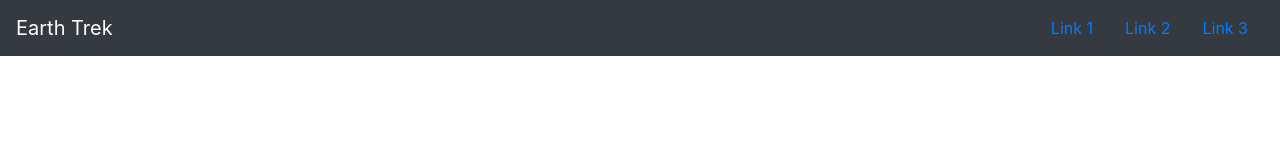
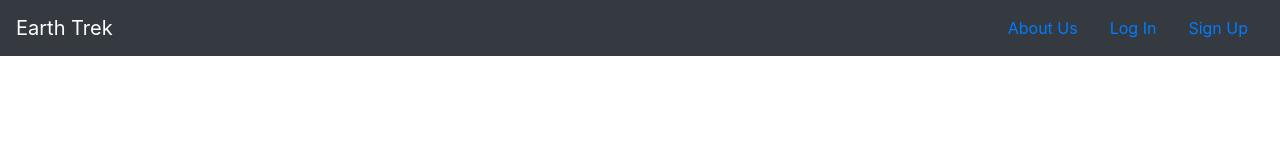
Before and after one commit to ChrisBoyce886/Project3, a React (Create React App) app: page / in a window 1280 px wide. Shown: the top 160 px of the page. Built offline with nearby package versions, Linux system fonts and the light colour scheme.

Commit message:
add nav of login, signup, and about us

```diff
--- a/src/components/Navbar.jsx
+++ b/src/components/Navbar.jsx
@@ -7,13 +7,13 @@ function Navbar() {
                 <a className="navbar-brand" href="#">Earth Trek</a>
                 <ul className="nav justify-content-end">
                     <li className="nav-item">
-                        <a className="nav-link active" href="">Link 1</a>
+                        <a className="nav-link active" href="">About Us</a>
                     </li>
                     <li className="nav-item">
-                        <a className="nav-link active" href="">Link 2</a>
+                        <a className="nav-link active" href="">Log In</a>
                     </li>
                     <li className="nav-item">
-                        <a className="nav-link active" href="">Link 3</a>
+                        <a className="nav-link active" href="">Sign Up</a>
                     </li>
                 </ul>
             </nav>
```
